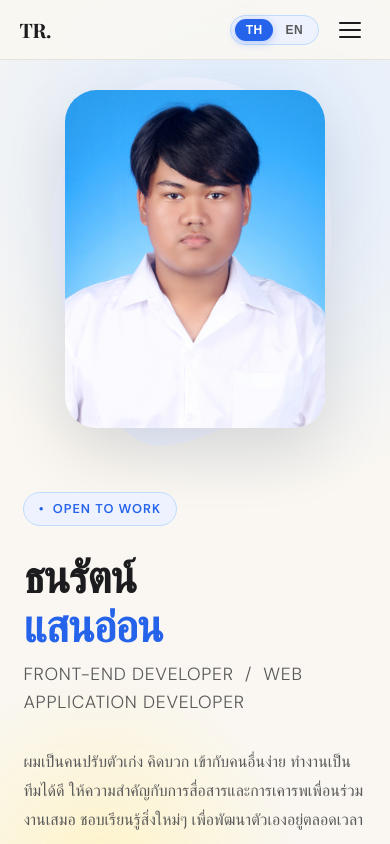
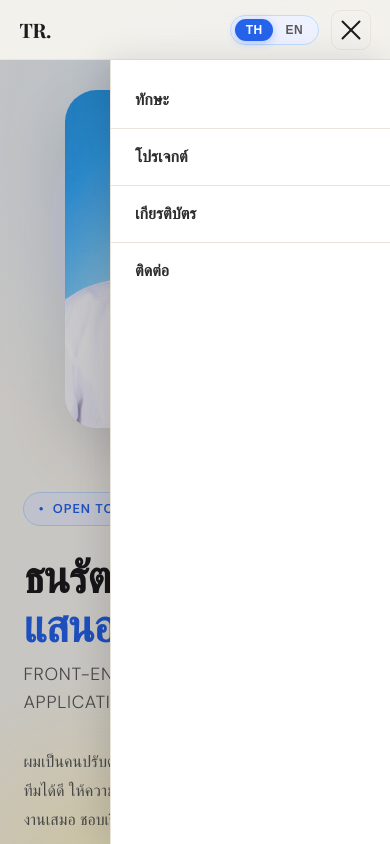
Before and after one commit to Mini1ce/port, a plain HTML site: page index.html in a window 390 px wide. Both pictures are taken after a click on the button "เมนู". Shown: the top 844 px of the page. Drawn offline with nearby package versions, Linux system fonts and the light colour scheme.

Commit message:
fix burger

```diff
--- a/index.html
+++ b/index.html
@@ -371,25 +371,36 @@
     }
     footer span { color: var(--accent); }
 
+    /* ─── NAV RIGHT (desktop) ─────────────────────────── */
+    .nav-right { display: flex; align-items: center; gap: .75rem; }
+
     /* ─── HAMBURGER ───────────────────────────────────── */
-    .nav-right { display: flex; align-items: center; gap: 1rem; }
     .hamburger {
       display: none;
       flex-direction: column; justify-content: center; gap: 5px;
-      width: 36px; height: 36px; background: none; border: none;
-      cursor: pointer; padding: 4px; border-radius: 8px;
-      transition: background .2s;
+      width: 40px; height: 40px; flex-shrink: 0;
+      background: none; border: 1.5px solid var(--border);
+      cursor: pointer; padding: 6px; border-radius: 10px;
+      transition: background .2s, border-color .2s;
     }
-    .hamburger:hover { background: var(--accent-light); }
+    .hamburger:hover { background: var(--accent-light); border-color: var(--accent); }
     .hamburger span {
-      display: block; width: 22px; height: 2px;
+      display: block; width: 100%; height: 2px;
       background: var(--charcoal); border-radius: 2px;
-      transition: transform .3s, opacity .3s;
+      transition: transform .28s ease, opacity .28s ease;
       transform-origin: center;
     }
     .hamburger.open span:nth-child(1) { transform: translateY(7px) rotate(45deg); }
     .hamburger.open span:nth-child(2) { opacity: 0; }
     .hamburger.open span:nth-child(3) { transform: translateY(-7px) rotate(-45deg); }
+
+    /* ─── MOBILE MENU OVERLAY ─────────────────────────── */
+    .nav-overlay {
+      display: none;
+      position: fixed; inset: 0; z-index: 98;
+      background: rgba(0,0,0,0.2);
+    }
+    .nav-overlay.open { display: block; }
 
     /* ─── RESPONSIVE ──────────────────────────────────── */
     @media (max-width: 768px) {
@@ -397,50 +408,61 @@
       .hero-photo-wrap { order: -1; }
       .photo-card { width: 260px; }
       .badge-1, .badge-2 { display: none; }
-      nav { padding: 0 5vw; height: 60px; }
       section { padding: 70px 6vw; }
 
+      nav { padding: 0 5vw; height: 60px; }
       .hamburger { display: flex; }
 
+      /* Hide nav links by default on mobile */
       .nav-links {
-        display: none;
-        position: fixed; top: 60px; left: 0; right: 0;
-        background: rgba(250,247,242,0.97);
-        backdrop-filter: blur(20px);
+        position: fixed;
+        top: 60px; right: 0;
+        width: min(280px, 85vw);
+        height: calc(100vh - 60px);
+        background: #fff;
+        border-left: 1px solid var(--border);
+        box-shadow: -8px 0 32px rgba(0,0,0,0.12);
+        flex-direction: column; gap: 0;
+        padding: .75rem 0;
+        z-index: 99;
+        transform: translateX(100%);
+        transition: transform .3s cubic-bezier(.4,0,.2,1);
+        overflow-y: auto;
+        /* override desktop flex so items stack */
+        display: flex !important;
+      }
+      .nav-links.open { transform: translateX(0); }
+      .nav-links li { width: 100%; list-style: none; }
+      .nav-links a {
+        display: block; padding: .95rem 1.5rem;
+        font-size: 1rem; font-weight: 600; letter-spacing: 0;
+        color: var(--dark-text); text-decoration: none;
         border-bottom: 1px solid var(--border);
-        flex-direction: column; gap: 0;
-        padding: .5rem 0 1rem;
-        z-index: 99;
-        box-shadow: 0 8px 32px rgba(0,0,0,0.08);
-      }
-      .nav-links.open { display: flex; }
-      .nav-links li { width: 100%; }
-      .nav-links a {
-        display: block; padding: .85rem 5vw;
-        font-size: 1rem;
-        border-bottom: 1px solid var(--border);
+        transition: background .15s, color .15s;
       }
       .nav-links li:last-child a { border-bottom: none; }
+      .nav-links a:hover { background: var(--accent-light); color: var(--accent); }
     }
   </style>
 </head>
 <body>
 
 <!-- NAV -->
+<div class="nav-overlay" id="navOverlay" onclick="closeMenu()"></div>
 <nav>
   <div class="nav-logo">TR.</div>
   <ul class="nav-links" id="navLinks">
-    <li><a href="#skills" data-th="ทักษะ" data-en="Skills" onclick="closeMenu()">ทักษะ</a></li>
-    <li><a href="#projects" data-th="โปรเจกต์" data-en="Projects" onclick="closeMenu()">โปรเจกต์</a></li>
-    <li><a href="#certificates" data-th="เกียรติบัตร" data-en="Certificates" onclick="closeMenu()">เกียรติบัตร</a></li>
-    <li><a href="#contact" data-th="ติดต่อ" data-en="Contact" onclick="closeMenu()">ติดต่อ</a></li>
+    <li><a href="#skills"       data-th="ทักษะ"       data-en="Skills"        onclick="closeMenu()">ทักษะ</a></li>
+    <li><a href="#projects"     data-th="โปรเจกต์"    data-en="Projects"      onclick="closeMenu()">โปรเจกต์</a></li>
+    <li><a href="#certificates" data-th="เกียรติบัตร" data-en="Certificates"  onclick="closeMenu()">เกียรติบัตร</a></li>
+    <li><a href="#contact"      data-th="ติดต่อ"       data-en="Contact"       onclick="closeMenu()">ติดต่อ</a></li>
   </ul>
   <div class="nav-right">
     <div class="lang-toggle" id="langToggle">
       <button class="lang-btn active" id="btnTH" onclick="setLang('th')">TH</button>
-      <button class="lang-btn" id="btnEN" onclick="setLang('en')">EN</button>
+      <button class="lang-btn" id="btnEN"  onclick="setLang('en')">EN</button>
     </div>
-    <button class="hamburger" id="hamburger" onclick="toggleMenu()" aria-label="Menu">
+    <button class="hamburger" id="hamburger" onclick="toggleMenu()" aria-label="เมนู">
       <span></span><span></span><span></span>
     </button>
   </div>
@@ -460,7 +482,7 @@
         <svg width="18" height="18" viewBox="0 0 24 24" fill="currentColor"><path d="M12 2C6.477 2 2 6.484 2 12.017c0 4.425 2.865 8.18 6.839 9.504.5.092.682-.217.682-.483 0-.237-.008-.868-.013-1.703-2.782.605-3.369-1.343-3.369-1.343-.454-1.158-1.11-1.466-1.11-1.466-.908-.62.069-.608.069-.608 1.003.07 1.531 1.032 1.531 1.032.892 1.53 2.341 1.088 2.91.832.092-.647.35-1.088.636-1.338-2.22-.253-4.555-1.113-4.555-4.951 0-1.093.39-1.988 1.029-2.688-.103-.253-.446-1.272.098-2.65 0 0 .84-.27 2.75 1.026A9.564 9.564 0 0112 6.844c.85.004 1.705.115 2.504.337 1.909-1.296 2.747-1.027 2.747-1.027.546 1.379.202 2.398.1 2.651.64.7 1.028 1.595 1.028 2.688 0 3.848-2.339 4.695-4.566 4.943.359.309.678.92.678 1.855 0 1.338-.012 2.419-.012 2.747 0 .268.18.58.688.482A10.019 10.019 0 0022 12.017C22 6.484 17.522 2 12 2z"/></svg>
         GitHub
       </a>
-      <a href="mailto:nanithe02@gmail.com" class="btn-secondary">
+      <a href="/cdn-cgi/l/email-protection#ea848b84839eaa8f928b879a868fc4898587" class="btn-secondary">
         <svg width="16" height="16" viewBox="0 0 24 24" fill="none" stroke="currentColor" stroke-width="2"><rect x="2" y="4" width="20" height="16" rx="2"/><path d="m22 7-8.97 5.7a1.94 1.94 0 0 1-2.06 0L2 7"/></svg>
         ส่งอีเมล
       </a>
@@ -619,13 +641,13 @@
         061-048-3701
       </div>
     </a>
-    <a href="mailto:nanithe02@gmail.com" class="contact-item">
+    <a href="/cdn-cgi/l/email-protection#3d535c53544955580d0f7d5a505c5451135e5250" class="contact-item">
       <div class="contact-item-icon">
         <svg width="16" height="16" viewBox="0 0 24 24" fill="none" stroke="currentColor" stroke-width="2"><rect x="2" y="4" width="20" height="16" rx="2"/><path d="m22 7-8.97 5.7a1.94 1.94 0 0 1-2.06 0L2 7"/></svg>
       </div>
       <div class="contact-item-text">
         <div class="contact-item-label" data-th="อีเมล" data-en="Email">อีเมล</div>
-        <span class="__cf_email__" data-cfemail="fd939c9394899598cdcfbd9a909c9491d39e9290">nanithe02@gmail.com</span>
+        <span class="__cf_email__" data-cfemail="fd939c9394899598cdcfbd9a909c9491d39e9290">[email&#160;protected]</span>
       </div>
     </a>
     <a href="https://github.com/Mini1ce" target="_blank" class="contact-item">
@@ -653,17 +675,7 @@
   <p>© 2025 <span>ธนรัตน์ แสนอ่อน</span> — Front-End Developer</p>
 </footer>
 
-<script data-cfasync="false" src="/cdn-cgi/scripts/5c5dd728/cloudflare-static/email-decode.min.js">  function toggleMenu() {
-    const nav = document.getElementById('navLinks');
-    const btn = document.getElementById('hamburger');
-    nav.classList.toggle('open');
-    btn.classList.toggle('open');
-  }
-  function closeMenu() {
-    document.getElementById('navLinks').classList.remove('open');
-    document.getElementById('hamburger').classList.remove('open');
-  }
-</script><script>
+<script>
   // Scroll reveal
   const reveals = document.querySelectorAll('.reveal');
   const io = new IntersectionObserver(entries => {
@@ -671,32 +683,34 @@
   }, { threshold: 0.12 });
   reveals.forEach(r => io.observe(r));
 
+  // Hamburger
+  function toggleMenu() {
+    const open = document.getElementById('navLinks').classList.toggle('open');
+    document.getElementById('hamburger').classList.toggle('open', open);
+    document.getElementById('navOverlay').classList.toggle('open', open);
+    document.body.style.overflow = open ? 'hidden' : '';
+  }
+  function closeMenu() {
+    document.getElementById('navLinks').classList.remove('open');
+    document.getElementById('hamburger').classList.remove('open');
+    document.getElementById('navOverlay').classList.remove('open');
+    document.body.style.overflow = '';
+  }
+
   // Language toggle
   let currentLang = 'th';
-
   function setLang(lang) {
     currentLang = lang;
     document.getElementById('btnTH').classList.toggle('active', lang === 'th');
     document.getElementById('btnEN').classList.toggle('active', lang === 'en');
-
-    // Update all elements with data-th / data-en
     document.querySelectorAll('[data-th][data-en]').forEach(el => {
       el.textContent = lang === 'en' ? el.dataset.en : el.dataset.th;
     });
-
-    // Nav links
-    document.querySelectorAll('.nav-links a[data-th][data-en]').forEach(el => {
-      el.textContent = lang === 'en' ? el.dataset.en : el.dataset.th;
-    });
-
-    // Send email button text node (btn-secondary)
+    document.documentElement.lang = lang === 'en' ? 'en' : 'th';
     const emailBtn = document.querySelector('.btn-secondary');
     if (emailBtn) {
-      const textNode = [...emailBtn.childNodes].find(n => n.nodeType === 3 &&
-        (n.textContent.includes('ส่งอีเมล') || n.textContent.includes('Send Email')));
-      if (textNode) {
-        textNode.textContent = lang === 'en' ? 'Send Email' : 'ส่งอีเมล';
-      }
+      const t = [...emailBtn.childNodes].find(n => n.nodeType === 3 && n.textContent.trim());
+      if (t) t.textContent = lang === 'en' ? ' Send Email' : ' ส่งอีเมล';
     }
   }
 </script>
```
